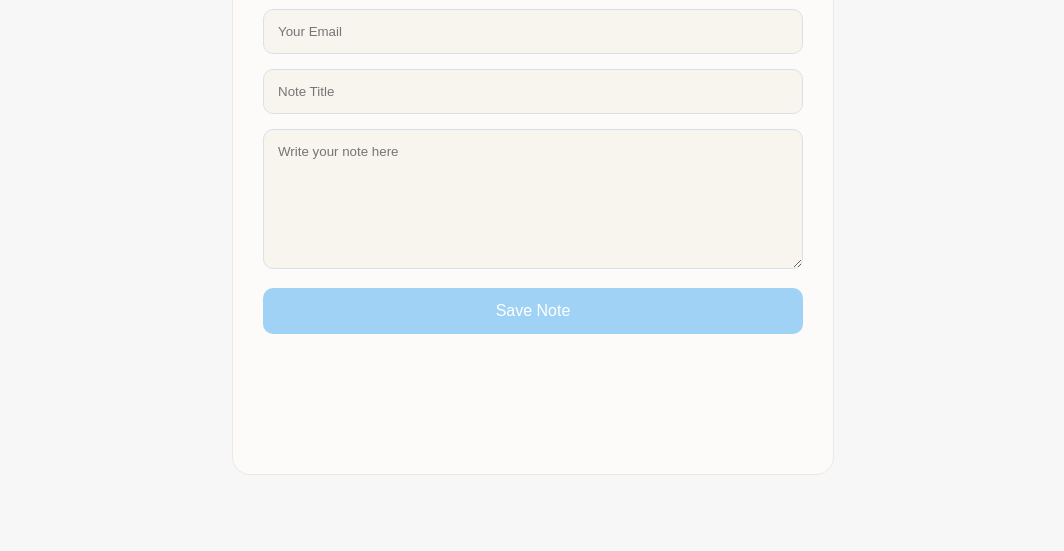
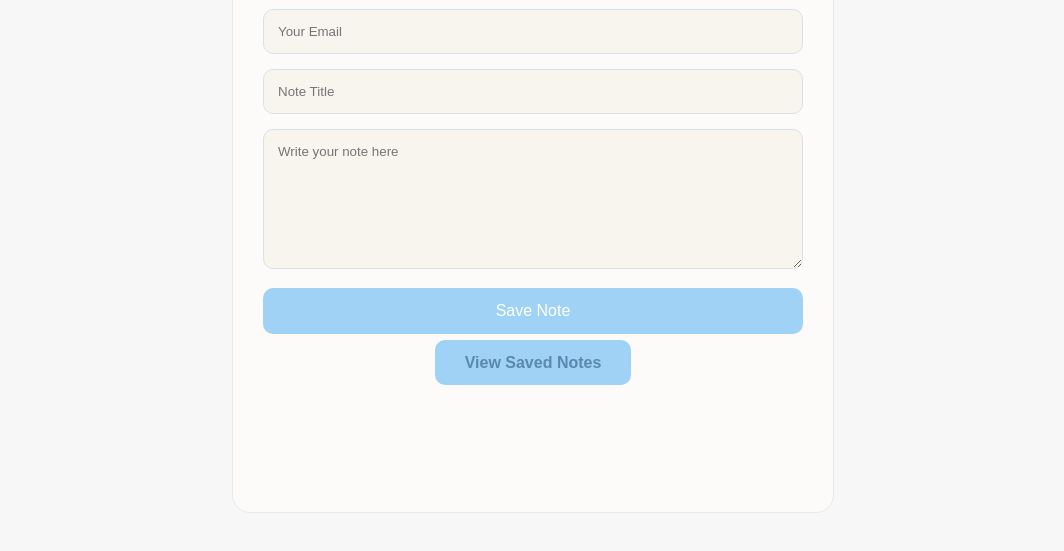
Before and after one commit to hanneAydinli01/IT340-mynotes, a website: page notes.html in a window 1280 px wide. Shown: the part 643-1194 px from the top of the page, without its empty margins (107-1171 px from the left). Drawn offline with Linux system fonts and the light colour scheme.

Commit message:
Update frontend notes interface for Milestone 3

```diff
--- a/notes.html
+++ b/notes.html
@@ -34,6 +34,11 @@
           <textarea name="content" placeholder="Write your note here"></textarea>
           <button type="submit" class="main-btn full-btn">Save Note</button>
         </form>
+     <div style="margin-top:20px; text-align:center;">
+       <a href="http://172.16.50.129:3000/notes" class="main-btn">
+       View Saved Notes
+      </a>
+    </div>
       </div>
     </div>
   </div>
```
